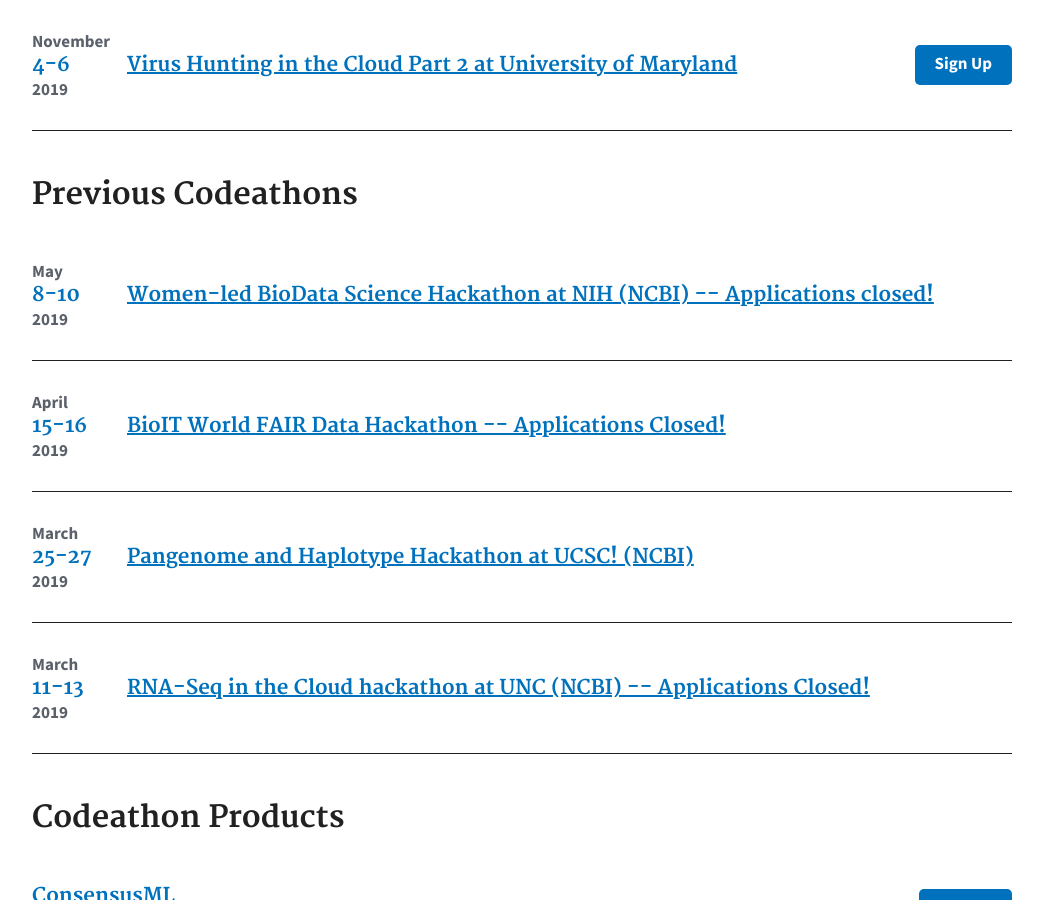
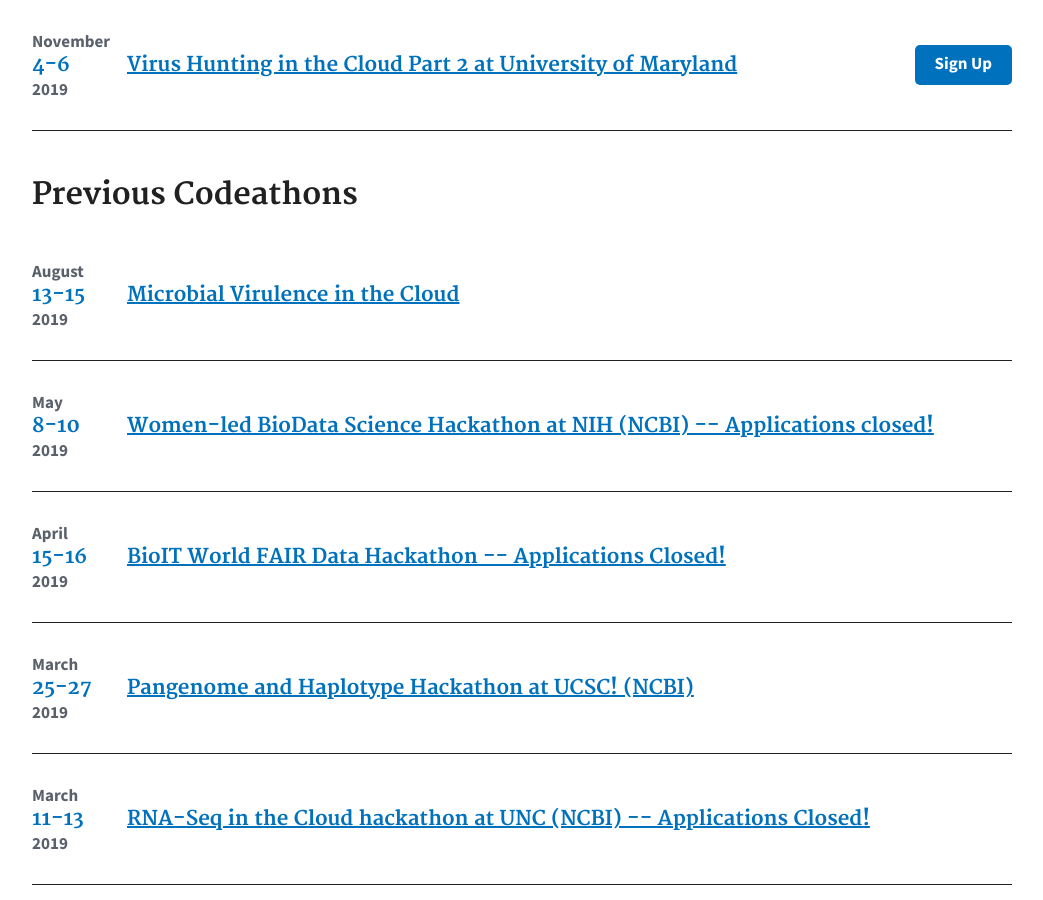
Before and after one commit to NCBI-Codeathons/ncbi-codeathons.github.io, a Jekyll site: the page built from index.md, in a window 1280 px wide and 900 px high, scrolled down 893 px. Shown: the whole window, without its empty margins (118-1161 px from the left). Built offline with Jekyll 4.4.1, drawn with Linux system fonts in a browser that asks for light colours.

Commit message:
Update previous-hackathon.yml

```diff
--- a/_data/previous-hackathon.yml
+++ b/_data/previous-hackathon.yml
@@ -1,3 +1,9 @@
+- month: "August"
+  day: "13-15"
+  year: "2019"
+  title: "Microbial Virulence in the Cloud"
+  link: "https://support.nlm.nih.gov/microvb_hackathon/"
+
 - month: "May"
   day: "8-10"
   year: "2019"
```
